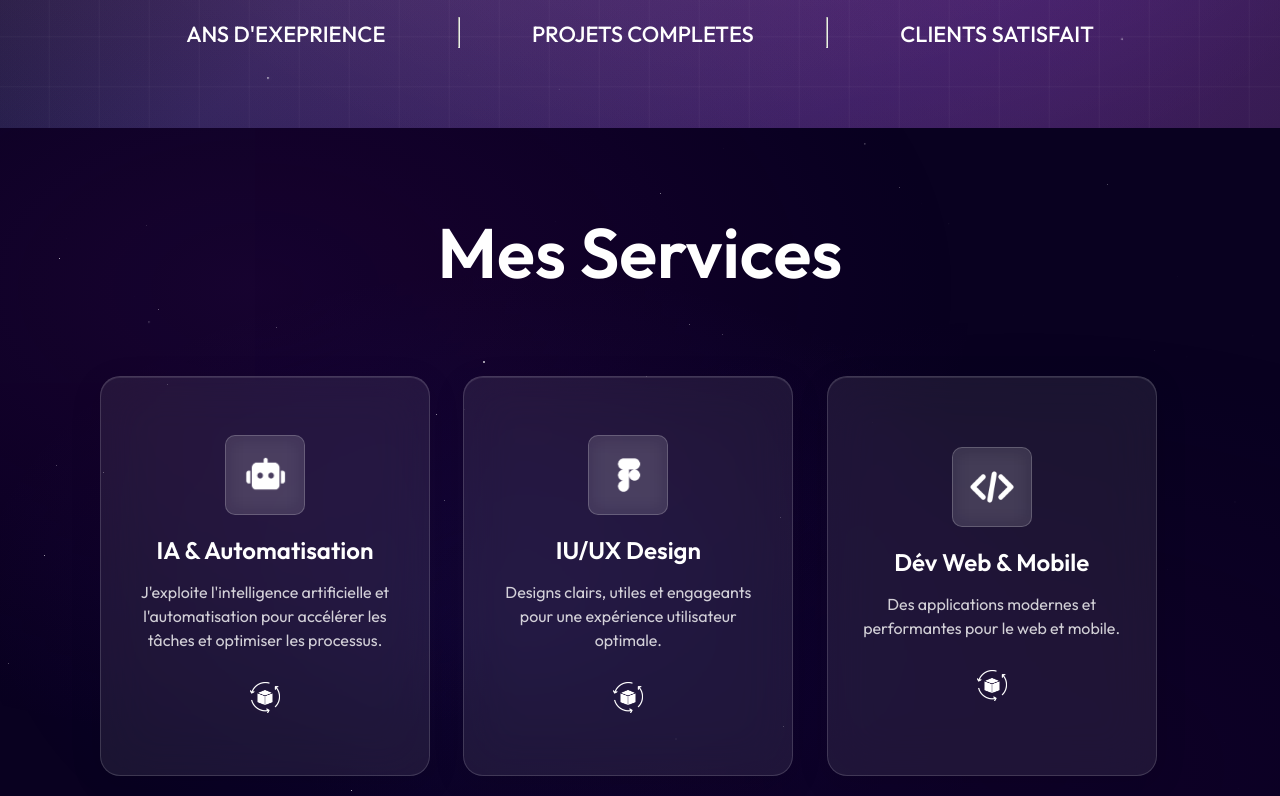
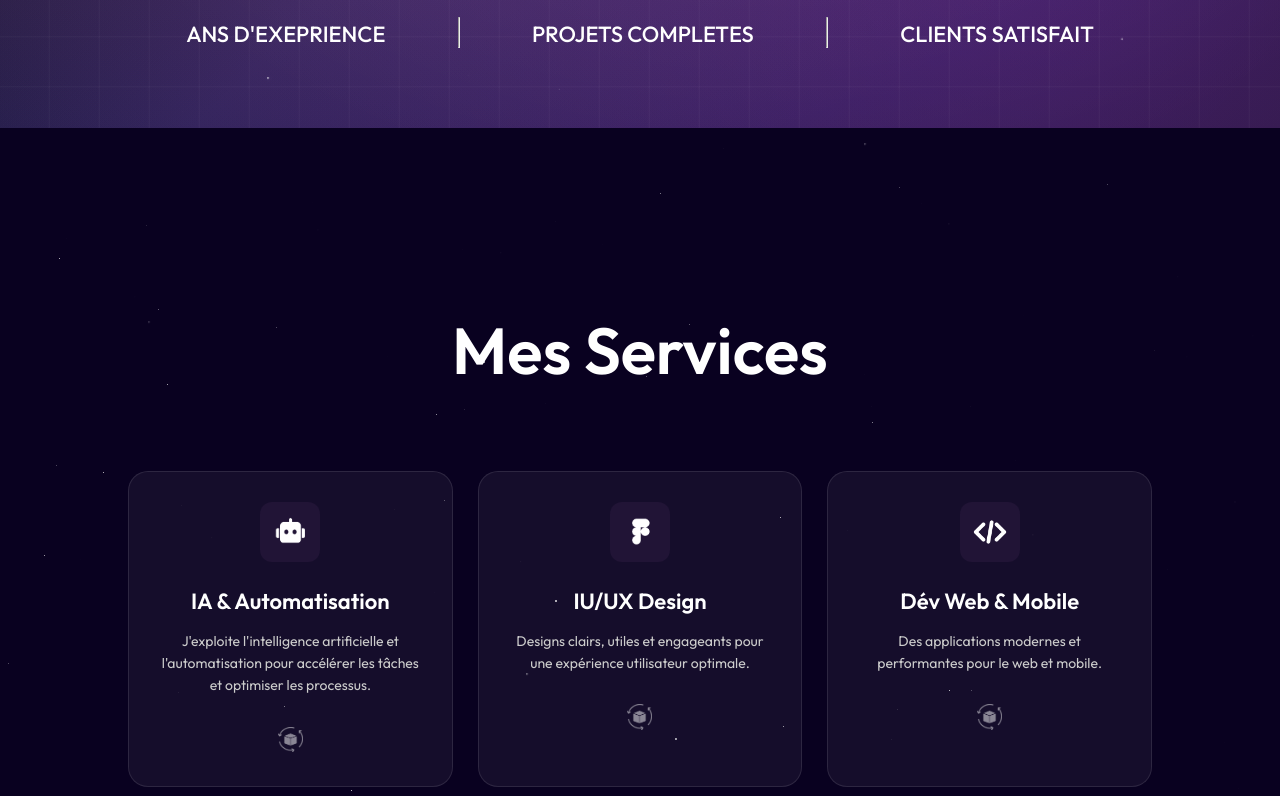
Before and after one commit to harfleur20/porfolio, a React (Vite) app: page / in a window 1280 px wide. Shown: the part 1564-2360 px from the top of the page. Built offline with nearby package versions, Linux system fonts and the light colour scheme.

Commit message:
migration complète

```diff
--- a/src/components/About/About.jsx
+++ b/src/components/About/About.jsx
@@ -54,7 +54,7 @@ function About() {
             </div>
             <div className="about-right">
                 <div className="about-para">
-                  <p>Je suis un développeur Fullstack, UI/UX Designer & Graphiste, capable de concevoir de l'identité visuelle à la conception d' d'applications web interactives et responsives.</p>
+                  <p>Je suis un développeur Fullstack, UI/UX Designer & Graphiste, capable de concevoir de l'identité visuelle à la conception d'applications web interactives et responsives.</p>
                   <p>Spécialisé en React, JavaScript et technologies web modernes, je transforme les maquettes en expériences numériques fluides.</p>
                 </div>
                 <div className="about-skills">
--- a/src/components/Services/Services.css
+++ b/src/components/Services/Services.css
@@ -1,43 +1,21 @@
 .services {
-    padding: 80px 100px;
-    position: relative;
-    /* background: linear-gradient(135deg, #0f0c29 0%, #302b63 50%, #24243e 100%); */
-    min-height: 100vh;
     display: flex;
     flex-direction: column;
     align-items: center;
+    justify-content: center;
+    gap: 40px;
+    padding: 80px 10%;
+    position: relative;
+    min-height: 100vh;
     overflow: hidden;
+    background: #090120;
 }
 
-/* Fond Galaxy Animé */
-.services::before {
-    content: '';
-    position: absolute;
-    top: 0;
-    left: 0;
-    right: 0;
-    bottom: 0;
-    background:
-        radial-gradient(ellipse at 20% 20%, rgba(112, 18, 144, 0.15) 0%, transparent 50%),
-        radial-gradient(ellipse at 80% 80%, rgba(50, 8, 86, 0.15) 0%, transparent 50%),
-        radial-gradient(ellipse at 40% 60%, rgba(79, 70, 229, 0.1) 0%, transparent 50%);
-    z-index: -2;
-    animation: galaxy-pulse 20s ease-in-out infinite;
-}
-
-@keyframes galaxy-pulse {
-    0%, 100% { opacity: 0.7; }
-    50% { opacity: 1; }
-}
-
-/* Étoiles en fond */
+/* --- Effets de fond (Stars) --- */
 .services-stars {
     position: absolute;
-    top: 0;
-    left: 0;
-    width: 100%;
-    height: 100%;
-    z-index: -1;
+    top: 0; left: 0; width: 100%; height: 100%;
+    z-index: 1;
     pointer-events: none;
 }
 
@@ -50,201 +28,148 @@
 }
 
 @keyframes star-twinkle {
-    0%, 100% {
-        opacity: 0.1;
-        transform: scale(0.3);
-    }
-    50% {
-        opacity: 0.8;
-        transform: scale(1);
-    }
+    0%, 100% { opacity: 0.1; transform: scale(0.3); }
+    50% { opacity: 0.8; transform: scale(1); }
 }
 
+/* --- Titre --- */
 .services-title {
     position: relative;
-    margin-bottom: 80px;
+    margin-bottom: 40px;
     text-align: center;
+    z-index: 2;
 }
 
 .services-title h1 {
-    padding: 0 30px;
-    font-size: 70px;
+    font-size: 65px !important;
     font-weight: 600;
     color: white;
 }
 
-.services-title img {
-    position: absolute;
-    top: 30px;
-    left: 370px;
-    transform: translateX(-50%);
-    z-index: -1;
-    width: 150px;
-    opacity: 1;
+/* --- Container Grille --- */
+.services-container {
+    display: grid;
+    grid-template-columns: repeat(auto-fit, minmax(280px, 1fr));
+    gap: 25px;
+    width: 100%;
+    max-width: 1100px;
+    z-index: 2;
 }
 
-.services-container {
-    display: grid;
-    grid-template-columns: repeat(auto-fit, minmax(350px, 1fr));
-    gap: 10px;
-    width: 100%;
-    max-width: 1200px;
-    perspective: 1000px;
-}
-
-/* Carte rotative - ANIMATION RALENTIE */
+/* --- La Carte (Compacte) --- */
 .services-card {
     position: relative;
-    width: 330px;
-    height: 400px;
-    transform-style: preserve-3d;
-    transition: transform 1.2s cubic-bezier(0.25, 0.36, 0.35, 0.84);
+    background: rgba(255, 255, 255, 0.05);
+    border: 1px solid rgba(255, 255, 255, 0.1);
+    border-radius: 20px;
+    padding: 30px;
+    min-height: 300px; /* Taille réduite */
+    transition: all 0.4s ease;
     cursor: pointer;
+    overflow: hidden;
 }
 
 .services-card:hover {
-    transform: rotateY(180deg);
+    transform: translateY(-10px);
+    border-color: #B923E1;
+    background: rgba(255, 255, 255, 0.08);
 }
 
-.services-card.active {
-    transform: rotateY(180deg);
+
+.card-front {
+    display: flex;
+    flex-direction: column;
+    align-items: center;
+    text-align: center;
+    gap: 15px;
+    transition: 0.4s ease;
 }
 
-/* Faces de la carte */
-.card-front,
 .card-back {
     position: absolute;
+    top: 0;
+    left: 0;
     width: 100%;
     height: 100%;
-    backface-visibility: hidden;
-    border-radius: 20px;
-    padding: 40px 30px;
+    padding: 25px;
+    background: linear-gradient(135deg, #160a3a 0%, #090120 100%);
     display: flex;
     flex-direction: column;
     justify-content: center;
     align-items: center;
     text-align: center;
+    gap: 10px;
+    opacity: 0;
+    visibility: hidden;
+    transition: 0.4s ease;
 }
 
-/* Face avant - EFFET GLASS */
-.card-front {
-    background: rgba(255, 255, 255, 0.08);
-    backdrop-filter: blur(25px);
-    border: 1px solid rgba(255, 255, 255, 0.15);
-    box-shadow:
-        0 8px 32px rgba(0, 0, 0, 0.1),
-        inset 0 1px 0 rgba(255, 255, 255, 0.1);
+/* Effet de bascule au survol (Simple Opacity/Visibility) */
+.services-card:hover .card-front {
+    opacity: 0;
+    transform: scale(0.9);
 }
 
-.service-number h3 {
-    font-size: 18px;
-    color: rgba(255, 255, 255, 0.7);
-    margin-bottom: 20px;
+.services-card:hover .card-back {
+    opacity: 1;
+    visibility: visible;
 }
 
+/* --- Icones et Logos --- */
 .service-icon {
-    width: 80px;
-    height: 80px;
-    border-radius: 10px;
-    background: rgba(255, 255, 255, 0.1);
-    backdrop-filter: blur(10px);
-    border: 1px solid rgba(255, 255, 255, 0.2);
+    width: 60px;
+    height: 60px;
+    background: rgba(134, 82, 148, 0.1);
+    border-radius: 12px;
     display: flex;
     align-items: center;
     justify-content: center;
-    margin-bottom: 20px;
-    padding: 15px;
+    padding: 12px;
+    margin-bottom: 10px;
 }
 
 .service-icon-back {
-    width: 80px;
-    height: 80px;
-    backdrop-filter: blur(10px);
+    width: 60px;
+    height: 60px;
+    background: linear-gradient(135deg, #DA7C25 0%, #B923E1 100%);
+    border-radius: 50px;
     display: flex;
     align-items: center;
     justify-content: center;
-    padding: 15px;
-    position: relative;
-}
-
-.service-icon-back::before {
-    content: "●";
-    position: absolute;
-    font-size: 80px;
-    font-weight: bold;
-    background: linear-gradient(264deg, #FF8A00 -5.09%, #B415FF 106.28%);
-    background-clip: text;
-    -webkit-background-clip: text;
-    -webkit-text-fill-color: transparent;
-    line-height: 1;
-}
-
-.service-image img{
-    width: 100%;
-    max-width: 30px;
-    margin-top: 30px;
+    padding: 12px;
+    margin-bottom: 10px;
 }
 
 .service-logo {
     width: 100%;
-    height: 100%;
     object-fit: contain;
     filter: brightness(0) invert(1);
 }
 
-.icon-placeholder {
-    font-size: 32px;
-    font-weight: bold;
+.service-image img {
+    width: 25px;
+    margin-top: 15px;
+    opacity: 0.5;
+}
+
+/* --- Textes --- */
+.services-card h2 {
+    font-size: 22px;
+    font-weight: 600;
     color: white;
 }
 
-.card-front h2 {
-    font-size: 24px;
-    font-weight: 600;
-    color: white;
-    margin-bottom: 15px;
-}
-
 .service-preview p {
-    color: rgba(255, 255, 255, 0.8);
-    font-size: 16px;
-    line-height: 1.5;
-}
-
-/* Face arrière */
-.card-back {
-    background: linear-gradient(267deg, #0f0c29 5.09%, #24243e 100.06%);
-    backdrop-filter: blur(20px);
-    border: 1px solid rgba(255, 255, 255, 0.15);
-    transform: rotateY(180deg);
-    color: white;
-    box-shadow:
-        0 8px 32px rgba(0, 0, 0, 0.1),
-        inset 0 1px 0 rgba(255, 255, 255, 0.1);
-}
-
-.card-back .service-icon {
-    width: 60px;
-    height: 60px;
-    margin-bottom: 15px;
-}
-
-.card-back .service-number .card-front{
-    display: none;
-}
-
-.card-back h2 {
-    font-size: 24px;
-    font-weight: 600;
-    margin-bottom: 25px;
-    color: white;
+    font-size: 14px;
+    color: #ccc;
+    line-height: 1.6;
 }
 
 .service-details {
     display: flex;
     flex-direction: column;
-    gap: 12px;
-    margin-bottom: 30px;
+    gap: 8px;
+    margin-bottom: 20px;
     width: 100%;
 }
 
@@ -252,105 +177,67 @@
     display: flex;
     align-items: center;
     gap: 10px;
-    font-size: 16px;
-    color: rgba(255, 255, 255, 0.9);
+    font-size: 13px;
+    color: #eee;
+    text-align: left;
 }
 
 .feature-bullet {
-    width: 6px;
-    height: 6px;
-    background: linear-gradient(135deg, #DA7C25 0%, #B923E1 100%);
+    width: 5px;
+    height: 5px;
+    background: #DA7C25;
     border-radius: 50%;
     flex-shrink: 0;
 }
 
+/* --- Bouton CTA --- */
 .cta-button {
     background: linear-gradient(135deg, #DA7C25 0%, #B923E1 100%);
     border: none;
     color: white;
-    padding: 12px 24px;
+    padding: 10px 20px;
     border-radius: 50px;
-    font-size: 16px;
+    font-size: 13px;
     font-weight: 600;
+    margin-top: -12px;
     cursor: pointer;
     display: flex;
     align-items: center;
-    gap: 10px;
-    transition: all 0.3s ease;
+    gap: 8px;
+    transition: 0.3s;
 }
 
-.cta-button img{
-    width: 15px;
+.cta-button img {
+    width: 12px;
 }
 
-.cta-button:hover {
-    transform: translateY(-2px);
-    box-shadow: 0 5px 15px rgba(185, 35, 225, 0.4);
-}
+/* ============================================================
+   RESPONSIVE SERVICES
+   ============================================================ */
 
-/* RESPONSIVE */
-@media screen and (max-width: 968px) {
-    .services {
-        padding: 60px 30px;
-    }
-
-    .services-title h1 {
-        font-size: 50px;
-    }
-
-    .services-container {
-        grid-template-columns: repeat(auto-fit, minmax(300px, 1fr));
-        gap: 20px;
-    }
+@media screen and (max-width: 1024px) {
+    .services { padding: 60px 5%; }
+    .services-title h1 { font-size: 40px !important; }
+    .services-container { grid-template-columns: repeat(2, 1fr); gap: 20px; }
 }
 
 @media screen and (max-width: 768px) {
-    .services {
-        padding: 60px 20px;
-    }
-
-    .services-title h1 {
-        font-size: 40px;
-    }
+    .services { padding: 50px 20px; }
+    .services-title h1 { font-size: 35px; }
 
     .services-container {
         grid-template-columns: 1fr;
-        max-width: 400px;
-    }
-
-    .services-container {
-        display: flex;
-        overflow-x: auto;
-        scroll-snap-type: x mandatory;
-        gap: 20px;
-        padding-bottom: 20px;
+        max-width: 350px;
     }
 
     .services-card {
-        flex: 0 0 85%;
-        scroll-snap-align: start;
+        min-height: 300px;
     }
 
-    .carousel-indicators {
-        display: flex;
-    }
+
 }
 
 @media screen and (max-width: 480px) {
-    .services {
-        padding: 40px 15px;
-    }
-
-    .services-title h1 {
-        font-size: 32px;
-    }
-
-    .services-card {
-        height: 350px;
-    }
-
-    .card-front,
-    .card-back {
-        padding: 30px 20px;
-    }
+    .services-title h1 { font-size: 30px; }
+    .services-card { padding: 20px; }
 }
```
Also changed, not shown: src/components/Contact/Contact.css (+148 -33 lines), src/components/Footer/Footer.css (+123 -16 lines), src/components/Footer/Footer.jsx (+5 -5 lines), src/components/Mywork/Mywork.css (+78 -1 lines).
